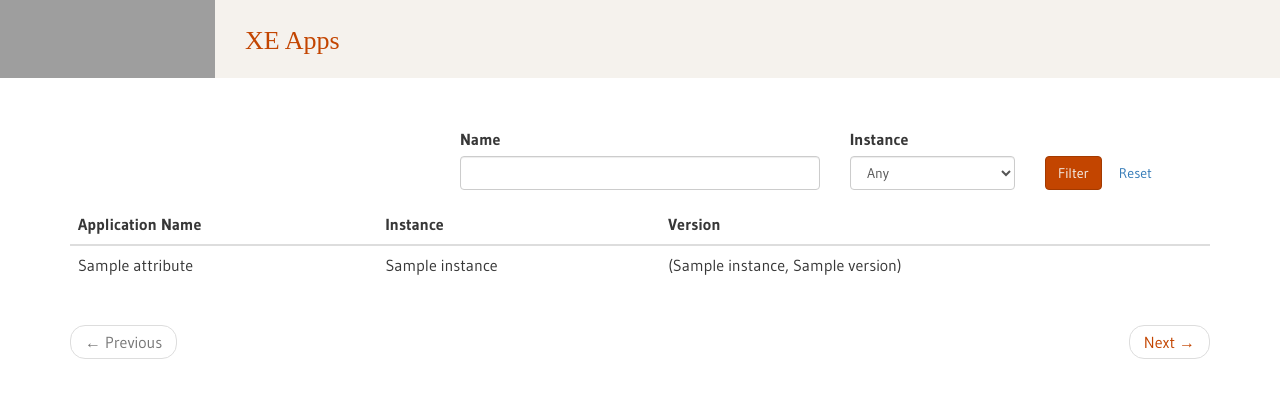
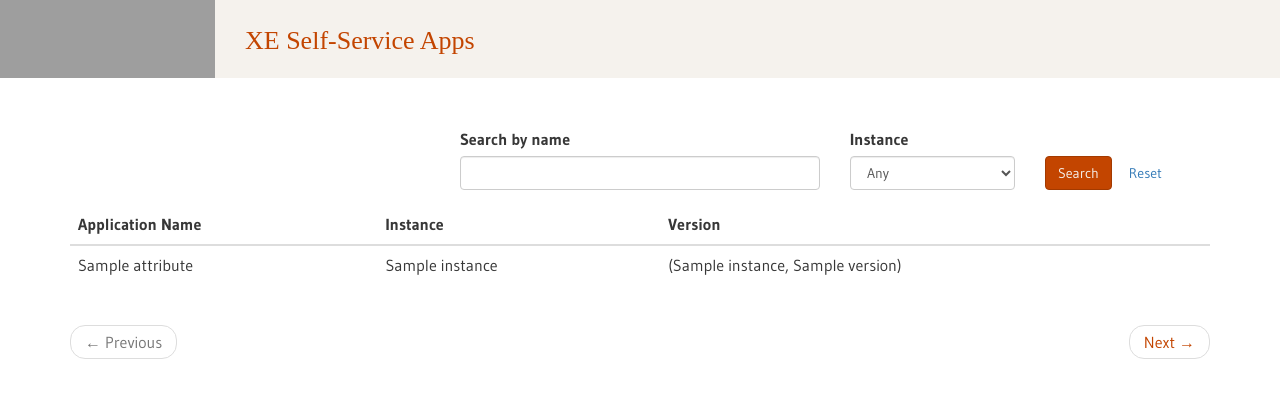
Before and after one commit to osu-mist/meta-xe-frontend, a Python web app: template metaxe/templates/index.html in a window 1280 px wide. Shown: the top 420 px of the page. Run offline with Jinja, Linux system fonts and the light colour scheme; the template is opened without the code that fills it: most values are stand-ins (such as "Sample title", 1, 10 or a date in 2020); some libraries are stand-ins or nearby versions; some web fonts are replaced; grey boxes are pictures that could not be loaded.

Commit message:
Address some comments from the demo
- Rename the Filter button to Search

- Make the page title more descriptive

```diff
--- a/metaxe/templates/index.html
+++ b/metaxe/templates/index.html
@@ -5,7 +5,7 @@
     <meta http-equiv="X-UA-Compatible" content="IE=edge">
     <meta name="viewport" content="width=device-width, initial-scale=1">
     <!-- The above 3 meta tags *must* come first in the head; any other head content must come *after* these tags -->
-    <title>XE Apps - Oregon State University</title>
+    <title>XE Self-Service Apps - Oregon State University</title>
     <link rel="Shortcut Icon" href="https://developer.oregonstate.edu/sites/all/themes/doug-fir/favicon.ico" />
     <!-- Bootstrap -->
     <link rel="stylesheet" href="https://netdna.bootstrapcdn.com/bootstrap/3.1.1/css/bootstrap.min.css">
@@ -26,7 +26,7 @@
   <body>
     <header>
       <a href="http://oregonstate.edu"><img id="logo" src="http://oregonstate.edu/images/logo.jpg?v=1" alt="Oregon State University" width="215" height="78"/></a>
-      <a id="site-title"><h1>XE Apps</h1></a>
+      <a id="site-title"><h1>XE Self-Service Apps</h1></a>
     </header>
 
     <section class="content">
@@ -35,7 +35,7 @@
           <form class="form">
             <div class="col-md-4 col-md-offset-4 col-sm-6">
               <div class="form-group">
-                <label for="filter-name">Name</label><br>
+                <label for="filter-name">Search by name</label><br>
                 <input id="filter-name" name="q" type="text" class="form-control" value="{{request.args.q}}">
               </div>
             </div>
@@ -55,7 +55,7 @@
             <div class="col-sm-3 col-md-2 form-inline">
               <label class="hidden-xs">&nbsp;</label><br class="hidden-xs">
               <div class="form-group">
-                <button class="btn btn-primary">Filter</button>
+                <button class="btn btn-primary">Search</button>
               </div>
               <div class="form-group">
                 <a href="{{ url_for('index') }}" class="btn btn-link">Reset</a>
```
